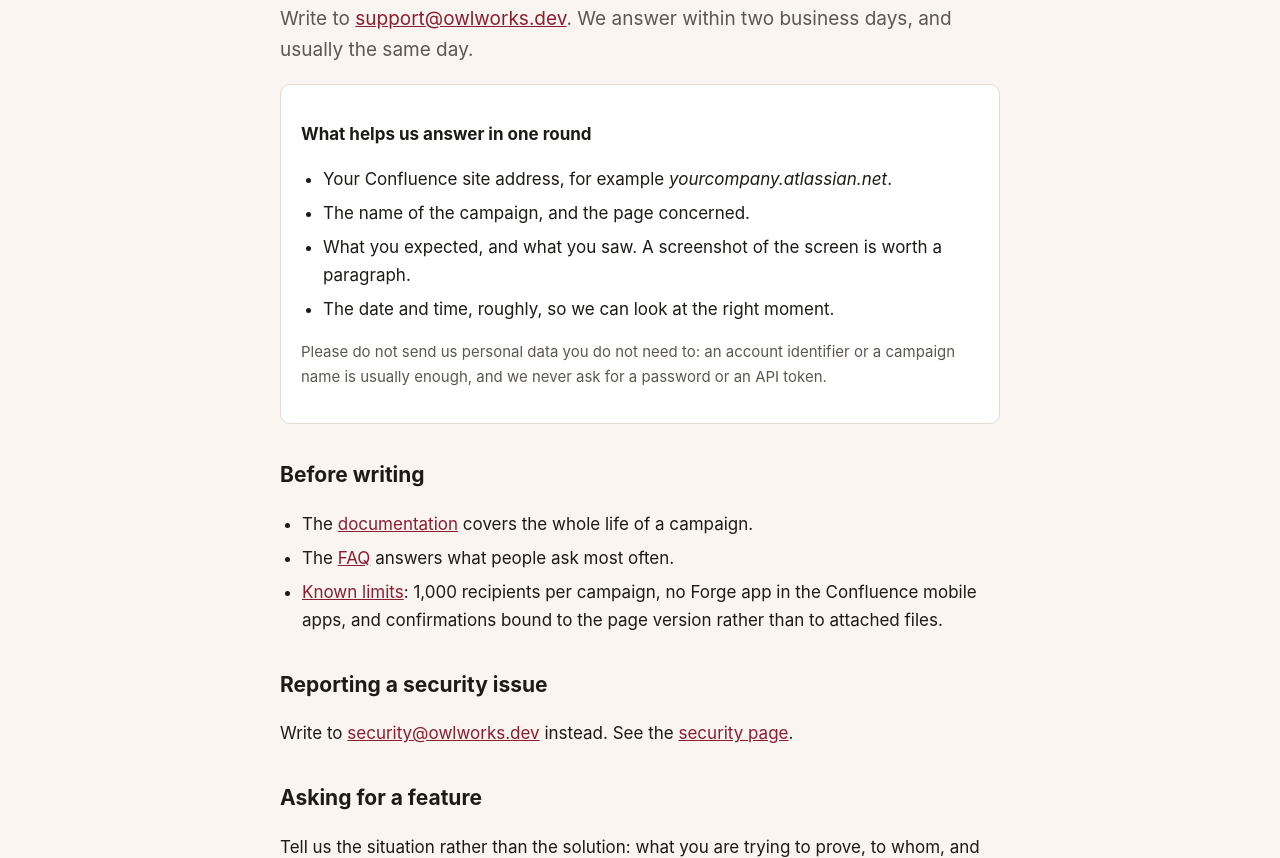
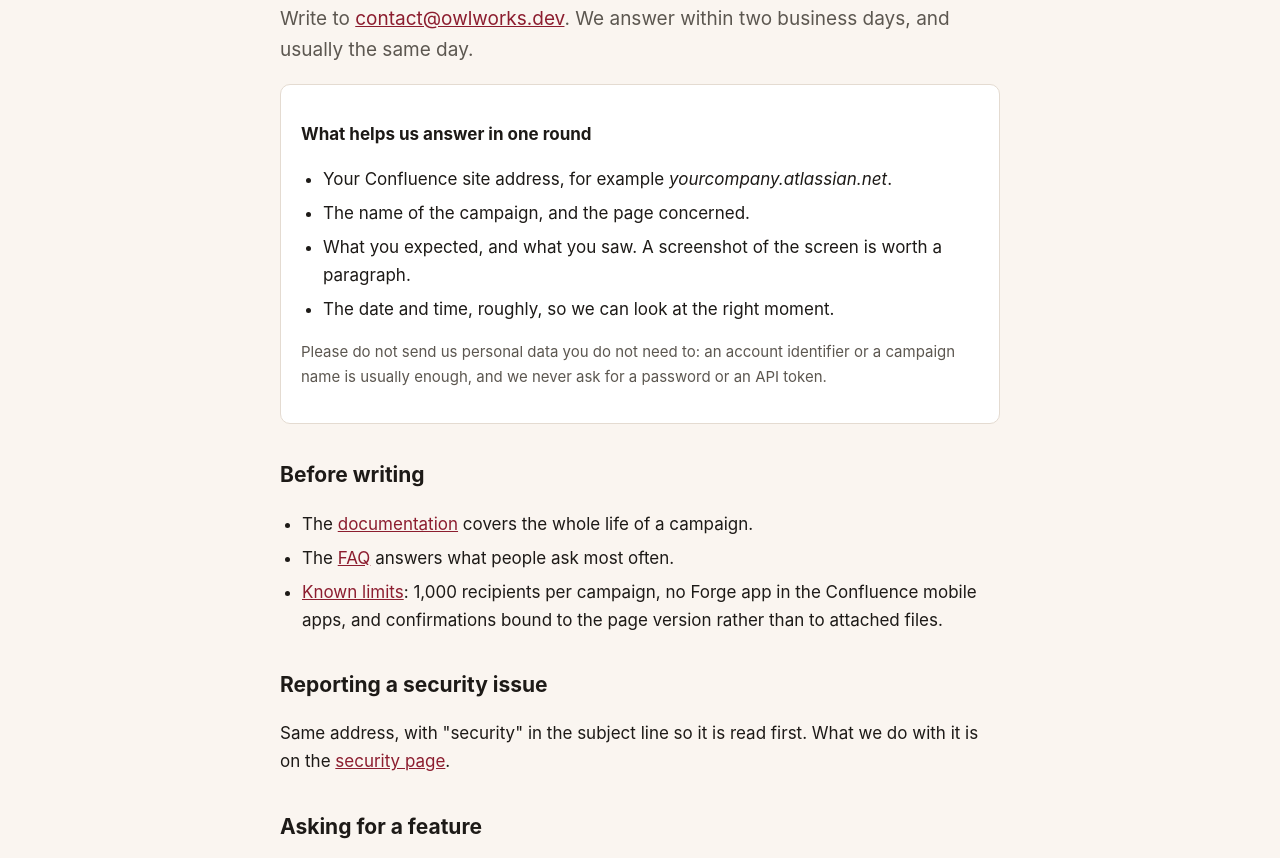
Before and after one commit to arnaultpascual/readseal-site, a plain HTML site: page support.html in a window 1280 px wide. Shown: the part 110-968 px from the top of the page. Drawn offline with Linux system fonts and the light colour scheme.

Commit message:
One address for everything: contact@owlworks.dev
Support and security both reach the same mailbox, so the pages say so
plainly rather than sending people to an address that does not exist.

Co-Authored-By: Claude Opus 5 <noreply@anthropic.com>

```diff
--- a/support.html
+++ b/support.html
@@ -24,7 +24,7 @@
 
 <main class="wrap">
   <h1>Support</h1>
-  <p class="lede">Write to <a href="mailto:support@owlworks.dev">support@owlworks.dev</a>. We answer within two
+  <p class="lede">Write to <a href="mailto:contact@owlworks.dev">contact@owlworks.dev</a>. We answer within two
     business days, and usually the same day.</p>
 
   <div class="card">
@@ -48,7 +48,7 @@
   </ul>
 
   <h2>Reporting a security issue</h2>
-  <p>Write to <a href="mailto:security@owlworks.dev">security@owlworks.dev</a> instead. See the
+  <p>Same address, with "security" in the subject line so it is read first. What we do with it is on the
     <a href="security.html">security page</a>.</p>
 
   <h2>Asking for a feature</h2>
```
Also changed, not shown: privacy.html (+1 -1 lines), security.html (+1 -1 lines).
